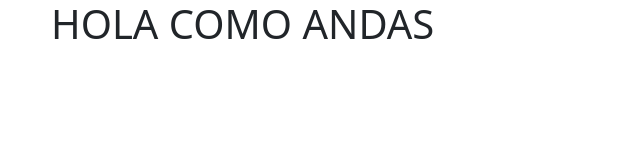
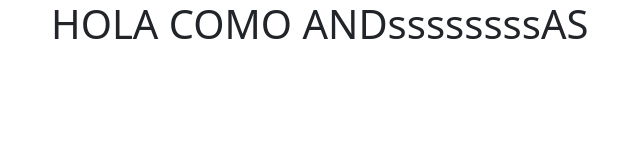
Before and after one commit to D-ave-code/testgit, a plain HTML site: page index.html in a window 1280 px wide. Shown: the whole page, without its empty margins (31-671 px from the left). Drawn offline with nearby package versions, Linux system fonts and the light colour scheme.

Commit message:
Update index.html

```diff
--- a/index.html
+++ b/index.html
@@ -12,7 +12,7 @@
   </head>
   <body>
     <div class="container">
-      <h1>HOLA COMO ANDAS</h1>
+      <h1>HOLA COMO ANDssssssssAS</h1>
       </div>
     <!-- Bootstrap JavaScript Libraries -->
     <script src="https://cdn.jsdelivr.net/npm/@popperjs/core@2.9.2/dist/umd/popper.min.js" integrity="sha384-IQsoLXl5PILFhosVNubq5LC7Qb9DXgDA9i+tQ8Zj3iwWAwPtgFTxbJ8NT4GN1R8p" crossorigin="anonymous"></script>
```
